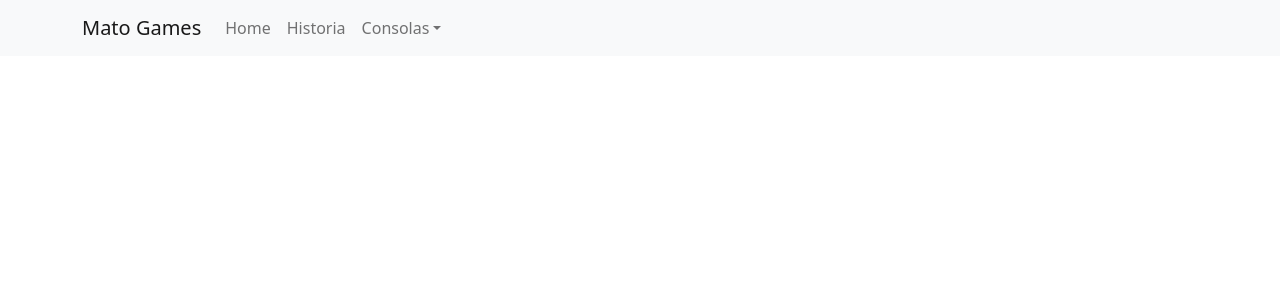
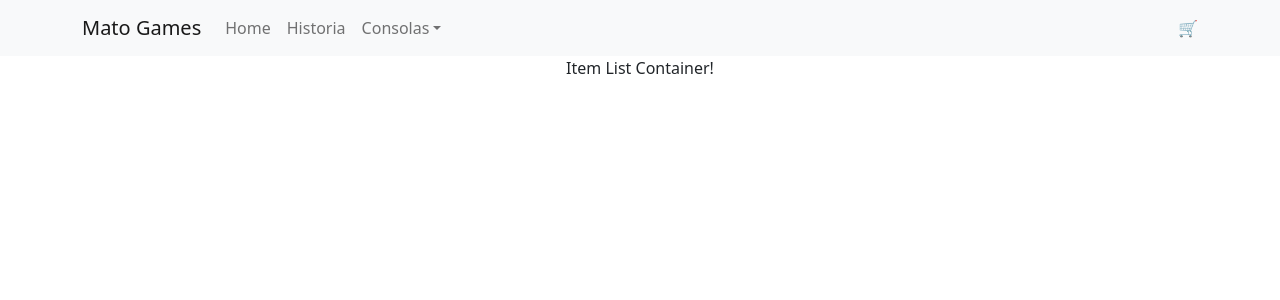
Before and after one commit to Matcf92/ProyectoReact, a React (Create React App) app: page / in a window 1280 px wide. Shown: the top 300 px of the page. Built offline with nearby package versions, Linux system fonts and the light colour scheme.

Commit message:
Desafio crea tu landing

```diff
--- a/src/App.jsx
+++ b/src/App.jsx
@@ -1,21 +1,17 @@
 import logo from './logo.svg';
 import './App.css';
 import Navbar from './components/Navbar';
+import ItemListContainer from './container/ItemListContainer';
 
 
 function App() {
   return (
     <div className="App">
       <Navbar />
+      <ItemListContainer greeting='Item List Container!'/>
     </div>
   );
 }
 
-const hiButton = () => {
-  return (<button onClick={() => {alert("hi!")}}>Hola puto!</button>
-  )
-}
-
-
 
 export default App;
--- /dev/null
+++ b/src/components/CartWidget.jsx
@@ -0,0 +1,9 @@
+const CartWidget = () => {
+    return(
+        <div>
+            🛒
+        </div>
+    )
+}
+
+export default CartWidget;
--- a/src/components/Navbar/index.jsx
+++ b/src/components/Navbar/index.jsx
@@ -2,6 +2,7 @@ import Container from 'react-bootstrap/Container';
 import Nav from 'react-bootstrap/Nav';
 import Navbar from 'react-bootstrap/Navbar';
 import NavDropdown from 'react-bootstrap/NavDropdown';
+import CartWidget from '../CartWidget';
 
 function NavBar() {
     return (
@@ -26,9 +27,11 @@ function NavBar() {
                         </NavDropdown>
                     </Nav>
                 </Navbar.Collapse>
+                <CartWidget/>
             </Container>
         </Navbar>
     );
+
 }
 
 export default NavBar;
--- /dev/null
+++ b/src/container/ItemListContainer.jsx
@@ -0,0 +1,10 @@
+const ItemListContainer = (props) => {
+    console.log(props)
+    return(
+        <p>
+            {props.greeting}
+        </p>
+    )
+}
+
+export default ItemListContainer;
```
Also changed, not shown: src/assets/icon.png (added), src/components/Header/header.jsx (added).
